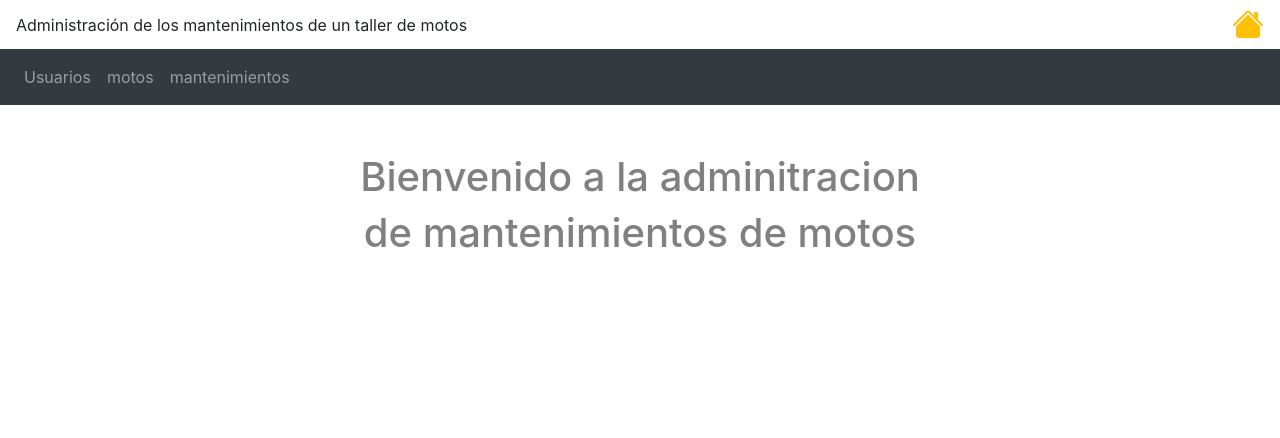
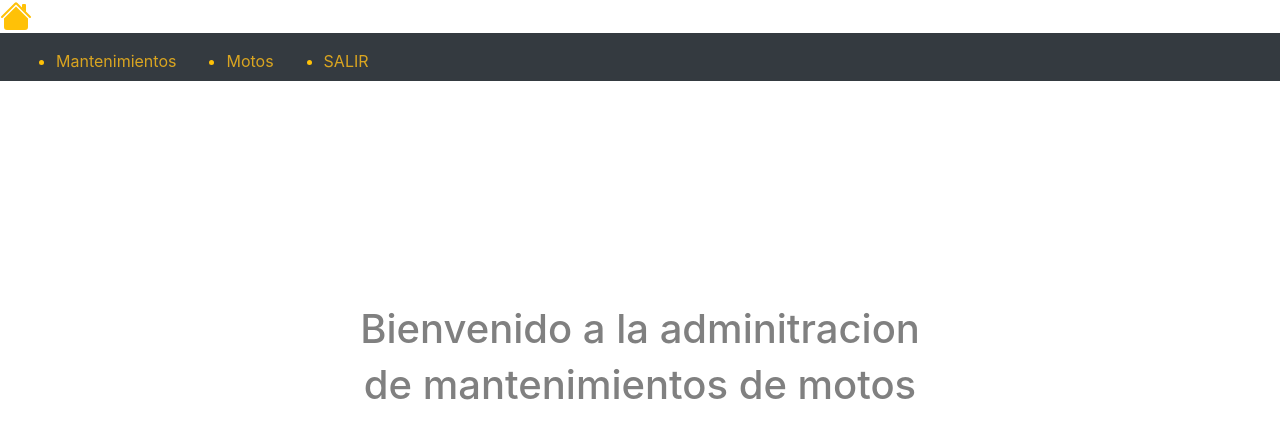
Before and after one commit to Alealvfer12/Final, a Nuxt app in the folder frontend/: page /principal in a window 1280 px wide. Shown: the top 438 px of the page. Built offline with nearby package versions, Linux system fonts and the light colour scheme.

Commit message:
Cambios
cambios un el front y hecho los permisos

```diff
--- a/frontend/assets/login.js
+++ b/frontend/assets/login.js
@@ -29,6 +29,9 @@ export default {
       return this.usuario.clave.length > 0;
     }
   },
+
+  //metodos
+
   methods: {
     iniciar() {
       let url = this.url + "login";
@@ -41,6 +44,7 @@ export default {
             console.log("Data:", data);
             localStorage.setItem("token", data.info);
             localStorage.setItem("documento", this.usuario.documento);
+            localStorage.setItem("rol", data.rol);
             this.$router.push("/principal");
             alert("Intento de entrar")
           })
--- a/frontend/assets/mantenimientos.js
+++ b/frontend/assets/mantenimientos.js
@@ -52,6 +52,7 @@ export default {
       );
     }
   },
+  // metodos
   methods: {
     validar_condicion(bool) {
       if (bool == false) {
@@ -121,7 +122,7 @@ export default {
               horas_invertidas: ""
             };
             this.cargarMantenimientos();
-            alert("Moto Insertada Correctamente");
+            alert("Mantenimiento Insertado Correctamente");
           })
           .catch(error => {
             console.log(error);
@@ -144,7 +145,7 @@ export default {
               lista_mantenimientos.fecha == item.fecha
           );
           this.lista_mantenimientos.splice(posicion, 1);
-          alert("Usuario Eliminado");
+          alert("Mantenimiento Eliminado");
         })
         .catch(error => {
           console.log(error);
--- a/frontend/assets/motos.js
+++ b/frontend/assets/motos.js
@@ -68,6 +68,8 @@ export default {
         return this.validar_condicion(this.motos.vencimiento_tecno.length > 0);
       },
   },
+  // metodos
+
   methods: {
     validar_condicion(bool) {
       if (bool == false) {
--- /dev/null
+++ b/frontend/assets/principal.js
@@ -0,0 +1,36 @@
+const axios = require("axios");
+export default {
+  data() {
+    return {
+      Permisos: []
+    };
+  },
+  mounted() {
+    this.Opciones();
+  },
+  methods: {
+    /**
+     * Se muestran las opciones que tiene el usuario dependiendo de su rol
+     */
+    Opciones() {
+      let rol = localStorage.getItem("rol");
+      //admin
+      if (rol == 2) {
+        this.Permisos = [
+          {nombre: "Usuarios",url: "/usuarios" },
+          {nombre: " Motos", url: "/motos" },
+          { nombre: "Mantenimientos", url: "/mantenimientos"},
+          {nombre: " SALIR", url: "/login" }
+        ];
+
+        //mecanico
+      } else {
+        this.Permisos = [
+          {nombre: "Mantenimientos", url: "/mantenimientos"},
+          { nombre: "Motos", url: "/motos"},
+          {nombre: " SALIR", url: "/login" },
+        ];
+      }
+    }
+  }
+};
--- a/frontend/layouts/default.vue
+++ b/frontend/layouts/default.vue
@@ -1,28 +1,11 @@
 <template>
   <div>
     <div>
-      <b-navbar toggleable type="light" variant="faded">
-
-        <div class="title">Administración de los mantenimientos de un taller de motos</div>
 
          <a href="principal">
-            <b-icon icon="house-fill" variant="warning" font-scale="2"></b-icon>
+            <b-icon icon="house-fill" variant="warning" font-scale="2" ></b-icon>
           </a>
 
-      </b-navbar>
-
-      <div>
-        <b-navbar toggleable="md" type="dark" variant="dark">
-          <b-navbar-toggle target="nav_collapse"></b-navbar-toggle>
-          <b-collapse is-nav id="nav_collapse">
-            <b-navbar-nav>
-              <b-nav-item href="Usuarios">Usuarios</b-nav-item>
-              <b-nav-item href="motos"> motos</b-nav-item>
-              <b-nav-item href="mantenimientos">mantenimientos</b-nav-item>
-            </b-navbar-nav>
-          </b-collapse>
-        </b-navbar>
-      </div>
     </div>
     <nuxt />
   </div>
--- a/frontend/pages/login.vue
+++ b/frontend/pages/login.vue
@@ -1,6 +1,10 @@
 <template>
 <b-container>
   <b-form action="javascript:void(0)">
+    <br> <br> <br>
+    <br> <br> <br>
+    <div>
+
     <b-form-group @submit.stop.prevent label="Documento" label-for="id">
       <b-form-input
         class="form-control"
@@ -21,7 +25,8 @@
       <b-form-invalid-feedback :state="validar_clave">Campo obligatorio</b-form-invalid-feedback>
     </b-form-group>
 
-    <b-button  type="submit" block variant="danger" @click="iniciar()">Ingresar</b-button>
+    <b-button id ="btn" type="submit" block variant="warning" @click="iniciar()">Ingresar</b-button>
+    </div>
   </b-form>
 </b-container>
 </template>
--- a/frontend/pages/principal.vue
+++ b/frontend/pages/principal.vue
@@ -2,15 +2,46 @@
 <template>
   <div >
     <div>
-        <br>
-        <br>
+         <div class="p-3 mb-2 bg-dark text-warning">
+
+        <ul id="ul">
+        <li id="li2" v-for="(permiso, index) in Permisos" :key="index">
+          <a :href="permiso.url">{{ permiso.nombre }}</a>
+        </li>
+
+      </ul>
+      </div>
+        <br> <br> <br>
+         <br> <br> <br>
+          <br> <br> <br>
         <b-row>
+
           <b-col>
             <center><h1 style="color:gray">Bienvenido a la adminitracion</h1></center>
             <center><h1 style="color:gray"> de mantenimientos de motos</h1></center>
           </b-col>
         </b-row>
 
+
     </div>
-  </div>
+    </div>
+
 </template>
+<script src="../assets/principal.js" ></script>
+<style>
+#content-wrap {
+  display: flex;
+  flex-direction: row;
+  flex-wrap: wrap;
+}
+#li2 {
+  float: left;
+}
+#li2 a {
+  display: block;
+  color:goldenrod;
+  text-align: left;
+  margin-right: 50px;
+  text-decoration: none;
+}
+</style>
```
Also changed, not shown: 1 other file (tests, documents, lock files or other folders).
